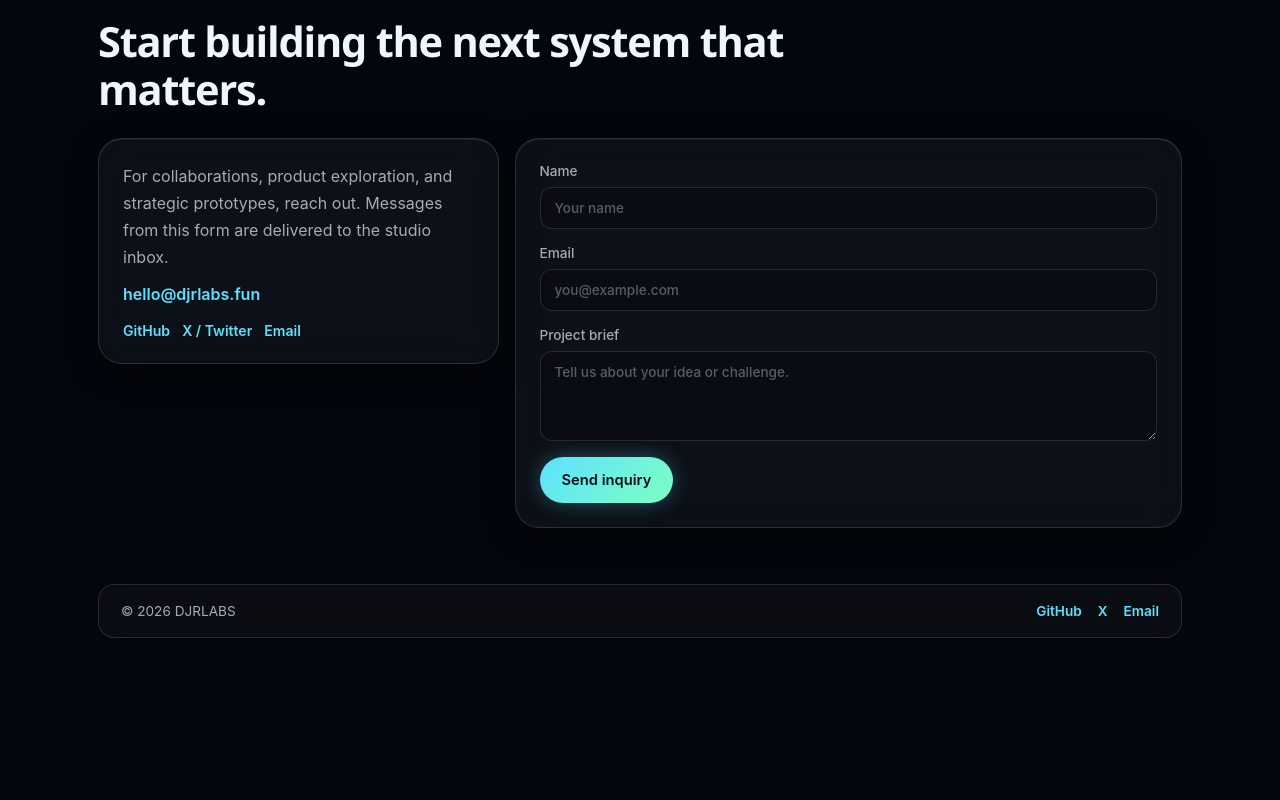
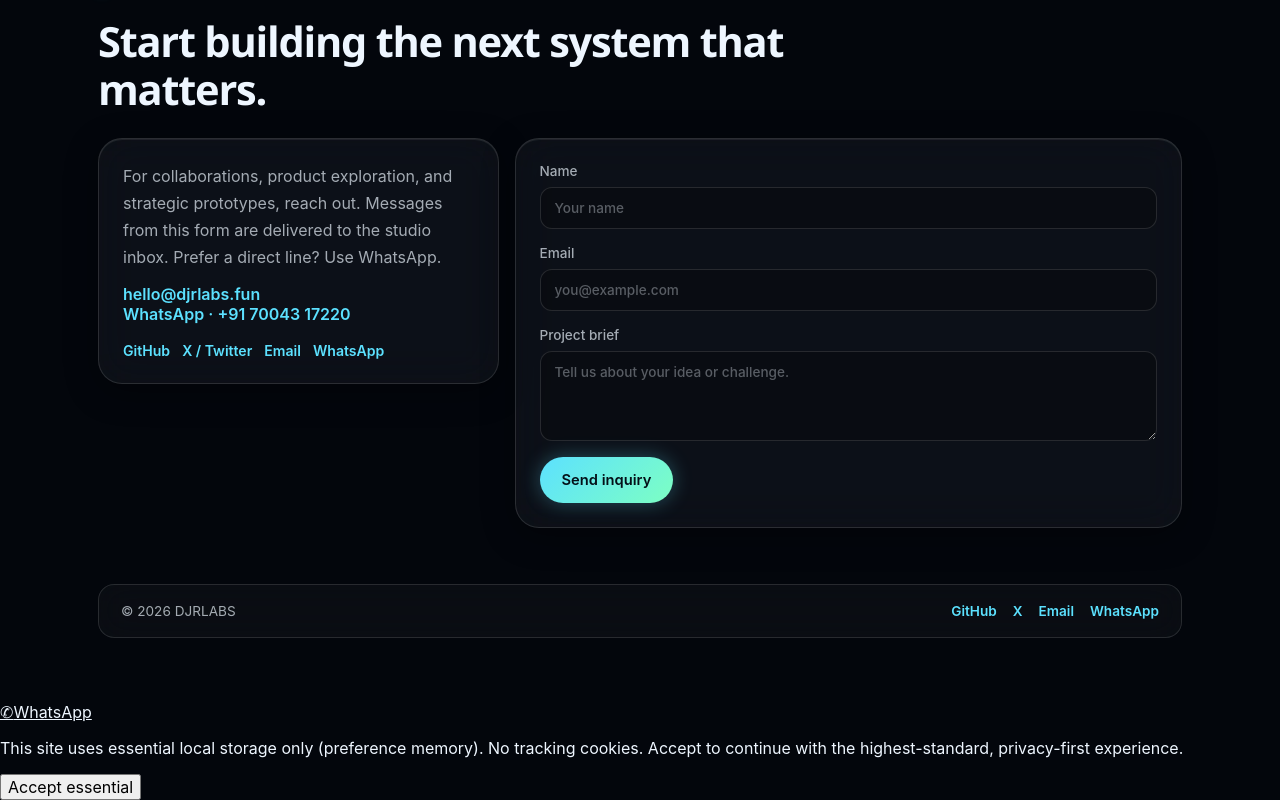
Before and after one commit to hkra1/djrlabs, a Next.js app: page / in a window 1280 px wide. Shown: the part 1656-2456 px from the top of the page. Before the commit the page ends 2358 px from the top, so only its background shows below. Built offline with nearby package versions, Linux system fonts and the light colour scheme.

Commit message:
feat: WhatsApp reach-out, essential cookie consent, email/caching platform docs (v1.2.0)

```diff
--- a/pages/index.js
+++ b/pages/index.js
@@ -1,5 +1,6 @@
 import Head from 'next/head';
 import { useRouter } from 'next/router';
+import { useEffect, useState } from 'react';
 import styles from '../styles/Home.module.css';
 
 const projects = [
@@ -28,11 +29,73 @@ const projects = [
 
 const principles = ['STEM', 'R&D', 'ARTS & DESIGN', 'SOFTWARE', 'HARDWARE'];
 
+const WHATSAPP_NUMBER = '917004317220';
+const WHATSAPP_URL = `https://wa.me/${WHATSAPP_NUMBER}?text=${encodeURIComponent(
+  'Hi DJRLABS — I have a project idea.'
+)}`;
+
 const social = [
   { label: 'GitHub', href: 'https://github.com/hkra1' },
   { label: 'X / Twitter', href: 'https://x.com/mehkra1' },
   { label: 'Email', href: 'mailto:hello@djrlabs.fun' },
+  { label: 'WhatsApp', href: WHATSAPP_URL },
 ];
+
+const COOKIE_KEY = 'djrlabs_cookie_consent';
+
+function CookieBanner() {
+  const [visible, setVisible] = useState(false);
+
+  useEffect(() => {
+    try {
+      const stored = window.localStorage.getItem(COOKIE_KEY);
+      if (!stored) setVisible(true);
+    } catch {
+      setVisible(true);
+    }
+  }, []);
+
+  const accept = () => {
+    try {
+      window.localStorage.setItem(COOKIE_KEY, 'essential');
+    } catch {
+      /* ignore */
+    }
+    setVisible(false);
+  };
+
+  if (!visible) return null;
+
+  return (
+    <div className={styles.cookieBanner} role="dialog" aria-live="polite" aria-label="Cookie notice">
+      <p>
+        This site uses essential local storage only (preference memory). No tracking cookies. Accept to
+        continue with the highest-standard, privacy-first experience.
+      </p>
+      <button type="button" className={styles.cookieAccept} onClick={accept}>
+        Accept essential
+      </button>
+    </div>
+  );
+}
+
+function WhatsAppFab() {
+  return (
+    <a
+      className={styles.whatsappFab}
+      href={WHATSAPP_URL}
+      target="_blank"
+      rel="noopener noreferrer"
+      aria-label="Chat with DJRLABS on WhatsApp"
+      title="WhatsApp"
+    >
+      <span className={styles.whatsappIcon} aria-hidden="true">
+        ✆
+      </span>
+      <span className={styles.whatsappLabel}>WhatsApp</span>
+    </a>
+  );
+}
 
 export default function Home() {
   const router = useRouter();
@@ -194,9 +257,17 @@ export default function Home() {
             <div className={styles.contactInfo}>
               <p>
                 For collaborations, product exploration, and strategic prototypes, reach out. Messages
-                from this form are delivered to the studio inbox.
+                from this form are delivered to the studio inbox. Prefer a direct line? Use WhatsApp.
               </p>
               <a href="mailto:hello@djrlabs.fun">hello@djrlabs.fun</a>
+              <a
+                href={WHATSAPP_URL}
+                target="_blank"
+                rel="noopener noreferrer"
+                className={styles.whatsappInline}
+              >
+                WhatsApp · +91 70043 17220
+              </a>
               <div className={styles.socialRow}>
                 {social.map((item) => (
                   <a
@@ -217,7 +288,11 @@ export default function Home() {
                 <h3>Thanks — your inquiry is in the queue.</h3>
                 <p>
                   We will reply to the email you provided. You can also write directly to{' '}
-                  <a href="mailto:hello@djrlabs.fun">hello@djrlabs.fun</a>.
+                  <a href="mailto:hello@djrlabs.fun">hello@djrlabs.fun</a> or reach us on{' '}
+                  <a href={WHATSAPP_URL} target="_blank" rel="noopener noreferrer">
+                    WhatsApp
+                  </a>
+                  .
                 </p>
                 <a className={styles.secondaryButton} href="/#contact">
                   Send another message
@@ -285,9 +360,15 @@ export default function Home() {
               X
             </a>
             <a href="mailto:hello@djrlabs.fun">Email</a>
+            <a href={WHATSAPP_URL} target="_blank" rel="noopener noreferrer">
+              WhatsApp
+            </a>
           </span>
         </footer>
       </main>
+
+      <WhatsAppFab />
+      <CookieBanner />
     </>
   );
 }
```
Also changed, not shown: 2 other files (tests, documents, lock files or other folders).
